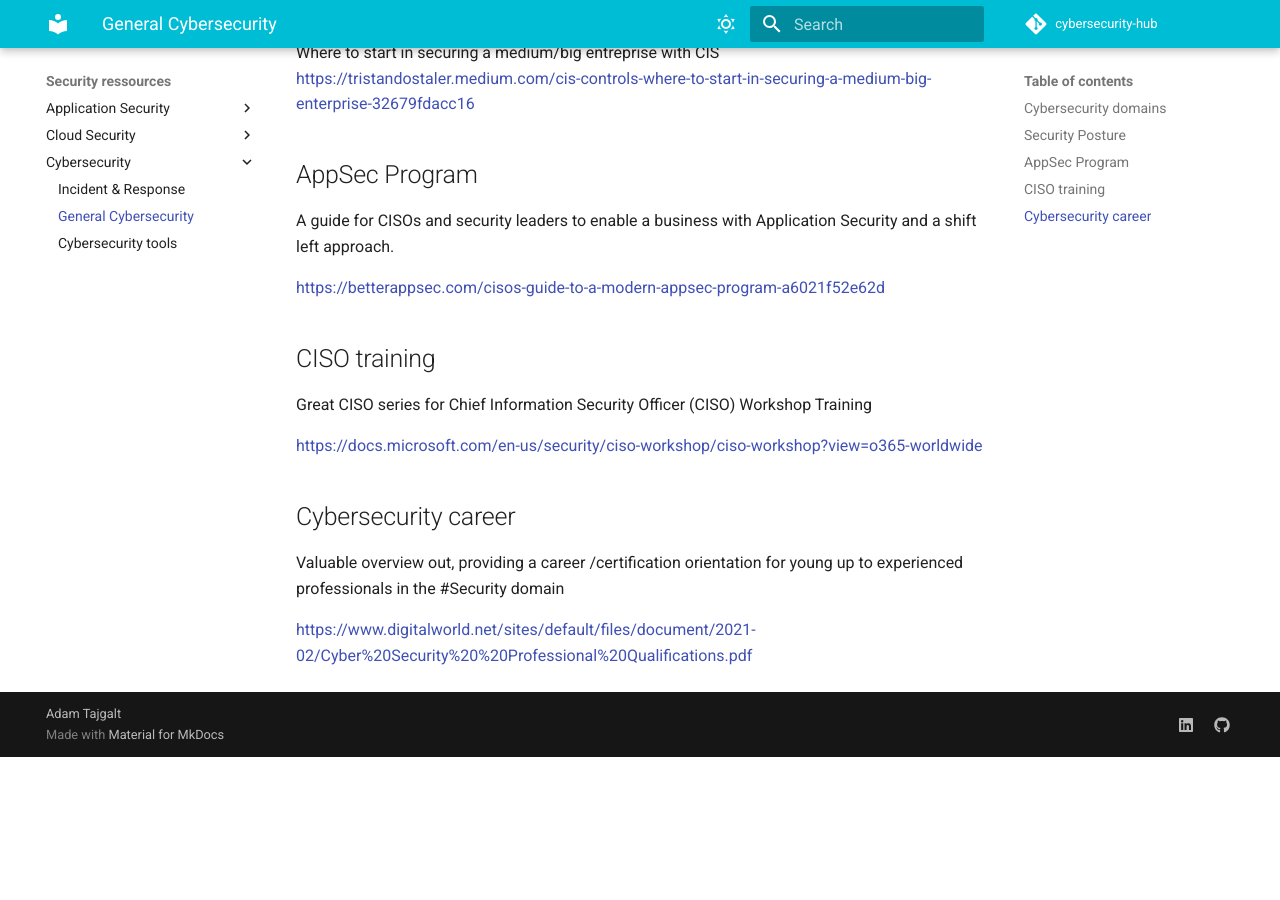
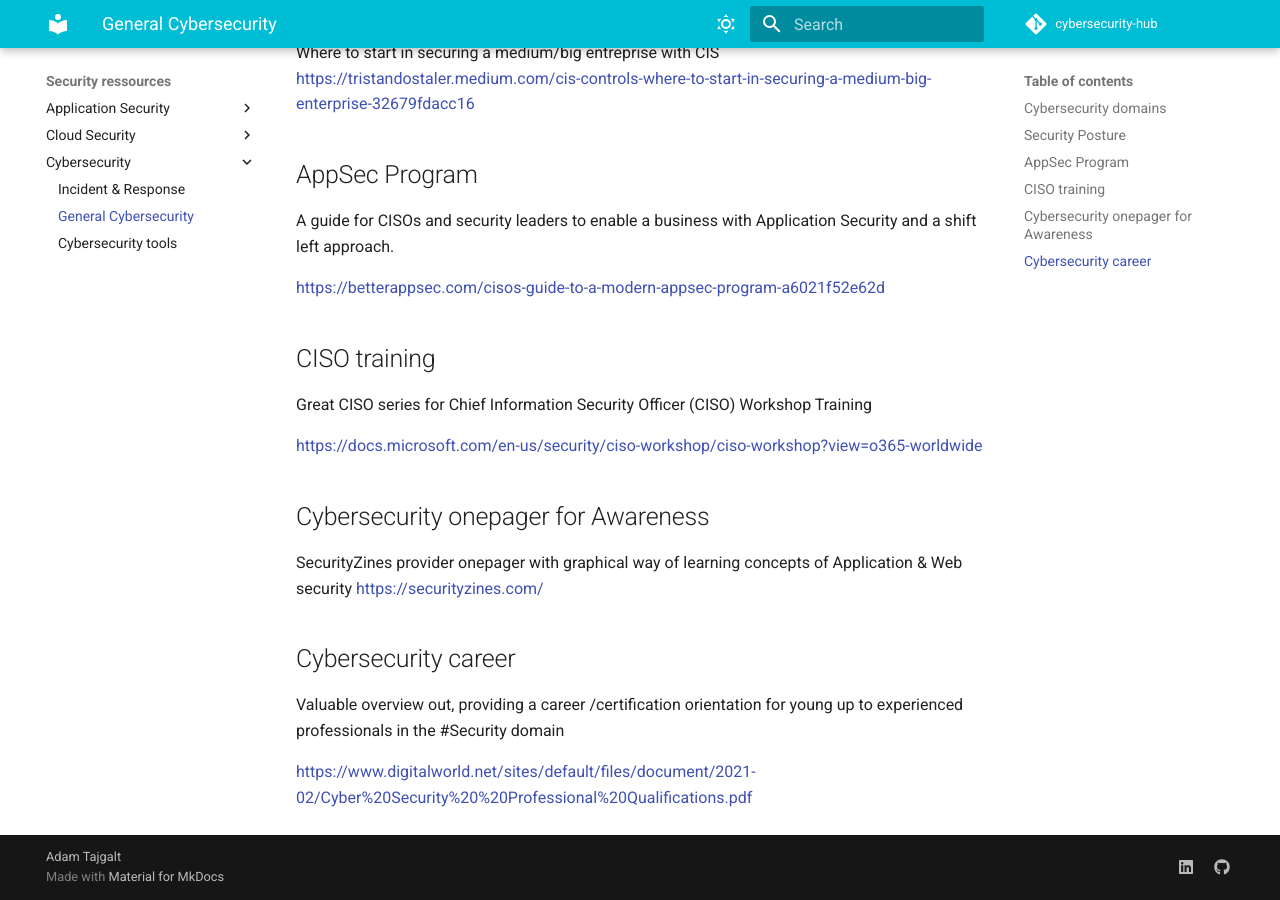
Before and after one commit to adamtaj/cybersecurity-hub, an MkDocs documentation site: the page built from docs/Security ressources/Cybersecurity/general.md, in a window 1280 px wide and 900 px high, scrolled down 898 px. Built offline with MkDocs 1.6.1 and Material for MkDocs 9.7.7, drawn with Linux system fonts in a browser that asks for light colours; comment, search, counter and statistics services are not loaded; before the commit the page ends 1655 px from its top, so only the background shows below that.

Commit message:
Add more content

```diff
--- a/docs/Security ressources/Cybersecurity/general.md
+++ b/docs/Security ressources/Cybersecurity/general.md
@@ -28,6 +28,10 @@ Great CISO series for Chief Information Security Officer (CISO) Workshop Trainin
 
 <https://docs.microsoft.com/en-us/security/ciso-workshop/ciso-workshop?view=o365-worldwide>
 
+## Cybersecurity onepager for Awareness
+
+SecurityZines provider onepager with graphical way of learning concepts of Application & Web security <https://securityzines.com/>
+
 ## Cybersecurity career
 
 Valuable overview out, providing a career /certification orientation for young up to experienced professionals in the #Security domain
```
